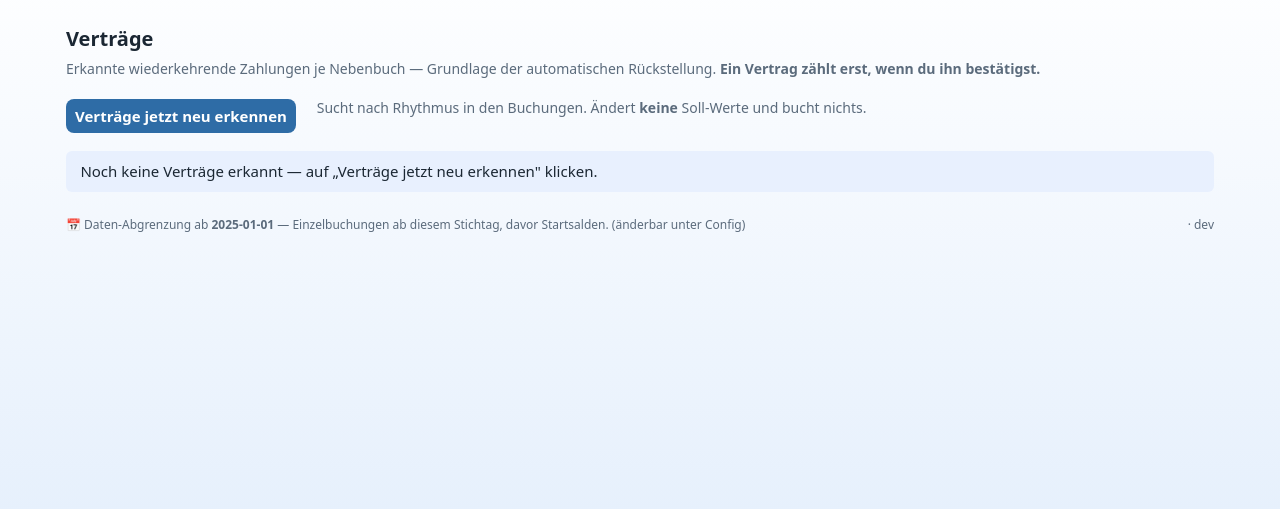
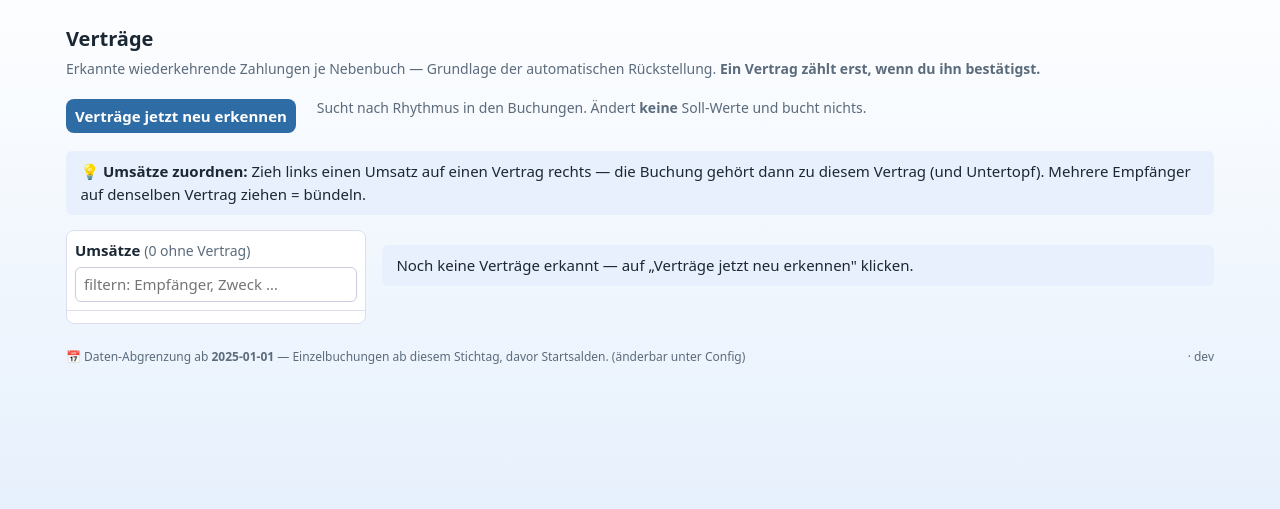
Before and after one commit to xamjamchok-debug/Tools, a FastAPI app: page /vertraege in a window 1280 px wide. Shown: the part 55-564 px from the top of the page. Run offline with FastAPI, Linux system fonts and the light colour scheme.

Commit message:
Der Clou: Buchung -> Vertrag per Drag&Drop + gespeicherte, editierbare Rueckstellung
Joergs Modell (2026-07-17, praezisiert): Ein Vertrag ist ein BEHAELTER. Die
Ruecklage ist eine gespeicherte, von Joerg bestaetigte Eigenschaft des Vertrags
-- die Historie liefert nur einen VORSCHLAG, den er annimmt oder ueberschreibt.
Man zieht verschiedenartige Buchungen (Google + Claude + Adobe) auf EINEN
Vertrag und setzt einen Betrag. Akzeptieren = Ruecklage = Untertopf. Und beides
muss gehen: Default je klarer Empfaenger ein eigener Topf, aber frei anpassbar
(umbenennen, weitere Buchungen reinziehen, Betrag setzen).

DATENMODELL:
- buchungen.vertrag_id (FK, ON DELETE SET NULL) -- viele Buchungen -> ein Vertrag.
- vertraege.monatsrate_cent GESPEICHERT (nicht mehr aus Betrag x Rhythmus
  gerechnet). Vorschlag aus der Historie, aber bei status='bestaetigt' bleibt
  Joergs Wert stehen; nur 'erkannt' wird ueberschrieben.

DRAG & DROP (Joergs Wunsch):
- Zwei-Spalten-Layout: links filterbare Umsatz-Spalte (zuordenbare_buchungen,
  neueste zuerst, Suchfeld), rechts die Vertraege als Ablageziele.
- Umsatz auf einen Vertrag ziehen -> Buchung bekommt vertrag_id UND wandert in
  dessen Kategorie+Unterkategorie (beide Pins gesetzt). Loesen zieht sie zurueck.
- Behaelter zeigt Anzahl zugeordneter Buchungen (Klammer-Icon).

RUECKSTELLUNGSBETRAG korrigiert (Joergs Judo-Beispiel): war 22 (modaler
Einzelbetrag), musste >=66 sein (3 Kinder a 22) plus Sonderzahlungs-Puffer.
Jetzt: monatlich = tatsaechlicher Gesamtabfluss der letzten ~6 Monate / Monate
(faengt mehrere Abbuchungen + ignoriert die alte Ein-Kind-Zeit); quartalsweise+
= Betrag / Periodenmonate. Judo -> ~74. Spalte "Rueckstellung/Mon" ist
inline editierbar -> Joerg setzt seinen Puffer.

BUGFIX Invariante: Zuordnung setzte nur die Unterkategorie, nicht die Kategorie
-> "Unterkat gehoert zu fremder Kategorie". Jetzt beide konsistent. Verifiziert:
Buchung aus Kat X auf Vertrag in Kat Y -> landet in Y, Invarianten sauber.

Tests 17 gruen.

OFFEN (naechste Runde): Vertrag-Betrag als Vorschlag-den-man-bestaetigt sauberer
darstellen; Menue (Abmelden/Backlog/Releasenotes); Release Notes; Kategorien
per Freitext anlegen (Essensgeld, Kosmetik).

Co-Authored-By: Claude Opus 4.8 <noreply@anthropic.com>

```diff
--- a/haushaltskasse/dashboard/routes/api_vertraege.py
+++ b/haushaltskasse/dashboard/routes/api_vertraege.py
@@ -69,12 +69,28 @@ def api_rhythmus(vertrag_id: int, body: Feld):
 
 @router.post("/api/vertrag/{vertrag_id}/betrag")
 def api_betrag(vertrag_id: int, body: Feld):
-    """Gebühr je Fälligkeit (nicht je Monat) — die Monatsrate rechnet die Anzeige."""
+    """Gebühr je Fälligkeit (informativ) — die Rückstellung steuert monatsrate."""
     cent = parse_euro(body.wert)
     if cent is None:
         return JSONResponse({"ok": False, "fehler": "Betrag nicht lesbar"}, status_code=400)
     with db() as conn, conn.cursor() as cur:
         cur.execute("UPDATE vertraege SET betrag_median_cent=%s WHERE id=%s", (abs(cent), vertrag_id))
+    return {"ok": True, "cent": abs(cent)}
+
+
+@router.post("/api/vertrag/{vertrag_id}/monatsrate")
+def api_monatsrate(vertrag_id: int, body: Feld):
+    """Monatliche Rückstellung manuell setzen — Jörgs Sonderzahlungs-Puffer.
+
+    Beispiel Judo: erkannt 66 €/Monat (3 Kinder à 22), Jörg legt aber etwas mehr
+    zurück, weil der Verein Sonderzahlungen (Prüfungen, Lehrgänge) abruft.
+    Dieser Wert steuert die Deckelprüfung, nicht der erkannte Betrag.
+    """
+    cent = parse_euro(body.wert)
+    if cent is None:
+        return JSONResponse({"ok": False, "fehler": "Betrag nicht lesbar"}, status_code=400)
+    with db() as conn, conn.cursor() as cur:
+        cur.execute("UPDATE vertraege SET monatsrate_cent=%s WHERE id=%s", (abs(cent), vertrag_id))
     return {"ok": True, "cent": abs(cent)}
 
 
@@ -98,6 +114,46 @@ def api_unterkategorie(vertrag_id: int, body: Umhaengen):
     return {"ok": True}
 
 
+@router.post("/api/vertrag/{vertrag_id}/buchung/{buchung_id}")
+def api_buchung_zuordnen(vertrag_id: int, buchung_id: int):
+    """Buchung auf einen Vertrag ziehen (Drag&Drop). Viele Buchungen -> ein Vertrag.
+
+    Jörgs „Clou": der Vertrag ist ein Behälter. Man zieht Google/Claude/Adobe auf
+    EINEN Abo-Vertrag. Die Buchung wandert zugleich in dessen Unterkategorie, damit
+    Zuordnung und Buchhaltung übereinstimmen.
+    """
+    with db() as conn, conn.cursor() as cur:
+        # Kategorie MIT holen: die Buchung muss in dieselbe Kategorie UND Unterkategorie
+        # wandern wie der Vertrag, sonst hängt sie in einer fremden Unterkategorie
+        # (verletzt die Invariante „Unterkat gehört zur Kat"). Beide Pins setzen, damit
+        # ein späterer Reapply die Zuordnung nicht wieder überschreibt.
+        cur.execute("""SELECT u.id, u.kategorie_id FROM vertraege v
+                       JOIN unterkategorien u ON u.id = v.unterkategorie_id
+                       WHERE v.id=%s""", (vertrag_id,))
+        row = cur.fetchone()
+        if not row:
+            return JSONResponse({"ok": False, "fehler": "Vertrag nicht gefunden"}, status_code=404)
+        ukat_id, kat_id = row
+        cur.execute(
+            """UPDATE buchungen
+                  SET vertrag_id=%s, unterkategorie_id=%s, kategorie_id=%s,
+                      kat_pinned=TRUE, unterkat_pinned=TRUE
+                WHERE id=%s""",
+            (vertrag_id, ukat_id, kat_id, buchung_id),
+        )
+        if cur.rowcount == 0:
+            return JSONResponse({"ok": False, "fehler": "Buchung nicht gefunden"}, status_code=404)
+    return {"ok": True}
+
+
+@router.post("/api/vertrag/buchung/{buchung_id}/loesen")
+def api_buchung_loesen(buchung_id: int):
+    """Buchung vom Vertrag lösen (zurück in die Umsatz-Spalte)."""
+    with db() as conn, conn.cursor() as cur:
+        cur.execute("UPDATE buchungen SET vertrag_id=NULL WHERE id=%s", (buchung_id,))
+    return {"ok": True}
+
+
 class Schalter(BaseModel):
     erlaubt: bool
 
--- a/haushaltskasse/dashboard/routes/views.py
+++ b/haushaltskasse/dashboard/routes/views.py
@@ -182,9 +182,11 @@ def view_vertraege(request: Request):
     with db() as conn, conn.cursor() as cur:
         daten = q.vertraege(cur)
         kats = q.kategorien_mit_unterkategorien(cur)
+        umsaetze = q.zuordenbare_buchungen(cur)
     return TEMPLATES.TemplateResponse(
         request, "vertraege.html",
-        {"request": request, "tab": "vertraege", "daten": daten, "kats": kats})
+        {"request": request, "tab": "vertraege", "daten": daten, "kats": kats,
+         "umsaetze": umsaetze})
 
 
 @router.post("/vertraege/erkennen", response_class=HTMLResponse)
--- a/haushaltskasse/dashboard/templates/vertraege.html
+++ b/haushaltskasse/dashboard/templates/vertraege.html
@@ -24,6 +24,11 @@
 </p>
 {% endif %}
 
+<p class="hinweis">
+  💡 <b>Umsätze zuordnen:</b> Zieh links einen Umsatz auf einen Vertrag rechts — die Buchung
+  gehört dann zu diesem Vertrag (und Untertopf). Mehrere Empfänger auf denselben Vertrag ziehen = bündeln.
+</p>
+
 {% if daten.warnungen %}
 <p class="hinweis warnung">
   🛑 <b>{{ daten.warnungen|length }} Nebenbuch/Nebenbücher über dem Config-Soll.</b>
@@ -32,6 +37,27 @@
 </p>
 {% endif %}
 
+<div class="spalten">
+<aside class="umsaetze">
+  <div class="umsaetze-kopf">
+    <b>Umsätze</b> <span class="sub">({{ umsaetze|length }} ohne Vertrag)</span>
+    <input type="search" id="umsatzFilter" placeholder="filtern: Empfänger, Zweck …" oninput="filterUmsaetze()">
+  </div>
+  <div class="umsatzliste" id="umsatzliste">
+    {% for b in umsaetze %}
+    <div class="umsatz" draggable="true" data-id="{{ b.id }}"
+         data-text="{{ (b.empfaenger ~ ' ' ~ b.zweck ~ ' ' ~ b.kategorie)|lower }}">
+      <div class="u-kopf">
+        <span class="u-empf">{{ b.empfaenger }}</span>
+        <span class="u-betrag {{ 'plus' if b.betrag_cent > 0 else '' }}">{{ b.betrag_cent|euro }}</span>
+      </div>
+      <div class="u-sub">{{ b.datum }} · {{ b.kategorie }}{% if b.zweck %} · {{ b.zweck[:44] }}{% endif %}</div>
+    </div>
+    {% endfor %}
+  </div>
+</aside>
+
+<div class="vertraege-spalte">
 {% for k in daten.kategorien %}
 <section class="box">
   <h2 style="display:flex;align-items:center;gap:.6rem;flex-wrap:wrap">
@@ -81,14 +107,18 @@
   <table>
     <thead><tr>
       <th>Vertrag</th><th>Beschreibung</th><th>Rhythmus</th>
-      <th class="num">Gebühr</th><th class="num">je Monat</th>
+      <th class="num">Gebühr</th><th class="num">Rückstellung/Mon</th>
       <th>Nebenbuch / Untertopf</th><th>zuletzt</th><th>nächste</th><th>Status</th><th></th>
     </tr></thead>
     <tbody>
     {% for v in k.vertraege %}
-      <tr class="status-{{ v.status }} richtung-{{ v.richtung }}">
+      <tr class="status-{{ v.status }} richtung-{{ v.richtung }} ablage" data-vertrag="{{ v.id }}"
+          ondragover="event.preventDefault(); this.classList.add('drueber')"
+          ondragleave="this.classList.remove('drueber')"
+          ondrop="dropUmsatz(event, {{ v.id }})">
         <td contenteditable data-feld="name" data-id="{{ v.id }}">
-          {% if v.richtung == 'eingang' %}<span class="ein" title="Eingang">＋</span> {% endif %}{{ v.name }}</td>
+          {% if v.richtung == 'eingang' %}<span class="ein" title="Eingang">＋</span> {% endif %}{{ v.name }}
+          {% if v.buchungen_n %}<span class="zug" title="{{ v.buchungen_n }} zugeordnete Buchungen">📎{{ v.buchungen_n }}</span>{% endif %}</td>
         <td contenteditable data-feld="beschreibung" data-id="{{ v.id }}"
             class="sub">{{ v.beschreibung or '' }}</td>
         <td>
@@ -99,7 +129,8 @@
           </select>
         </td>
         <td class="num" contenteditable data-feld="betrag" data-id="{{ v.id }}">{{ v.betrag_cent|euro }}</td>
-        <td class="num">{{ v.rate_cent|euro }}</td>
+        <td class="num rate" contenteditable data-feld="monatsrate" data-id="{{ v.id }}"
+            title="Monatliche Rückstellung — manuell änderbar (z. B. Puffer für Sonderzahlungen)">{{ v.rate_cent|euro }}</td>
         <td>
           <select onchange="umhaengen({{ v.id }}, this.value)" title="Auf eine andere Unterkategorie umhängen = bündeln">
             {% for kat in kats %}
@@ -135,8 +166,31 @@
 {% else %}
 <p class="hinweis">Noch keine Verträge erkannt — auf „Verträge jetzt neu erkennen" klicken.</p>
 {% endfor %}
+</div><!-- vertraege-spalte -->
+</div><!-- spalten -->
 
 <style>
+  .spalten { display:flex; gap:16px; align-items:flex-start }
+  .vertraege-spalte { flex:1; min-width:0 }
+  .umsaetze { width:300px; flex:none; position:sticky; top:8px; max-height:calc(100vh - 24px);
+              display:flex; flex-direction:column; border:1px solid var(--rand,#dde);
+              border-radius:8px; background:var(--box,#fff) }
+  .umsaetze-kopf { padding:8px; border-bottom:1px solid var(--rand,#dde) }
+  .umsaetze-kopf input { width:100%; margin-top:6px; padding:5px 8px; box-sizing:border-box;
+                         border:1px solid var(--rand,#ccd); border-radius:6px }
+  .umsatzliste { overflow-y:auto; padding:6px }
+  .umsatz { border:1px solid var(--rand,#e3e3ea); border-radius:6px; padding:6px 8px; margin-bottom:5px;
+            cursor:grab; background:var(--box,#fff); font-size:.82rem }
+  .umsatz:hover { border-color:#1a56db }
+  .umsatz.zieht { opacity:.4 }
+  .u-kopf { display:flex; justify-content:space-between; gap:6px }
+  .u-empf { font-weight:600; overflow:hidden; text-overflow:ellipsis; white-space:nowrap }
+  .u-betrag { font-variant-numeric:tabular-nums; white-space:nowrap }
+  .u-betrag.plus { color:#137333 }
+  .u-sub { color:var(--muted); font-size:.75rem; margin-top:2px }
+  tr.ablage.drueber td { background:#e8f0fe !important; box-shadow:inset 0 0 0 2px #1a56db }
+  .zug { font-size:.72rem; color:#1a56db; margin-left:.3rem }
+  @media (max-width:820px){ .spalten{flex-direction:column-reverse} .umsaetze{width:100%;position:static;max-height:340px} }
   .box { margin-bottom:1.6rem }
   .deckel { width:auto; margin-bottom:.6rem }
   .deckel td { padding:.15rem .8rem .15rem 0; border:none }
@@ -184,5 +238,30 @@ document.querySelectorAll('[contenteditable]').forEach(el => {
     feld(el.dataset.id, el.dataset.feld, el.textContent.trim());
   });
 });
+
+// --- Drag & Drop: Umsatz auf einen Vertrag ziehen -------------------------------
+let gezogen = null;
+document.querySelectorAll('.umsatz').forEach(el => {
+  el.addEventListener('dragstart', e => {
+    gezogen = el.dataset.id;
+    el.classList.add('zieht');
+    e.dataTransfer.setData('text/plain', el.dataset.id);
+  });
+  el.addEventListener('dragend', () => el.classList.remove('zieht'));
+});
+async function dropUmsatz(e, vertragId) {
+  e.preventDefault();
+  e.currentTarget.classList.remove('drueber');
+  const buchungId = gezogen || e.dataTransfer.getData('text/plain');
+  if (!buchungId) return;
+  if (await post(`/api/vertrag/${vertragId}/buchung/${buchungId}`, {})) location.reload();
+}
+// Suchfeld filtert die Umsatzliste live.
+function filterUmsaetze() {
+  const q = document.getElementById('umsatzFilter').value.trim().toLowerCase();
+  document.querySelectorAll('#umsatzliste .umsatz').forEach(el => {
+    el.style.display = (!q || el.dataset.text.includes(q)) ? '' : 'none';
+  });
+}
 </script>
 {% endblock %}
```
Also changed, not shown: haushaltskasse/dashboard/queries.py (+33 -12 lines), haushaltskasse/workflows/vertraege.py (+36 -13 lines), haushaltskasse/storage/schema.sql.
